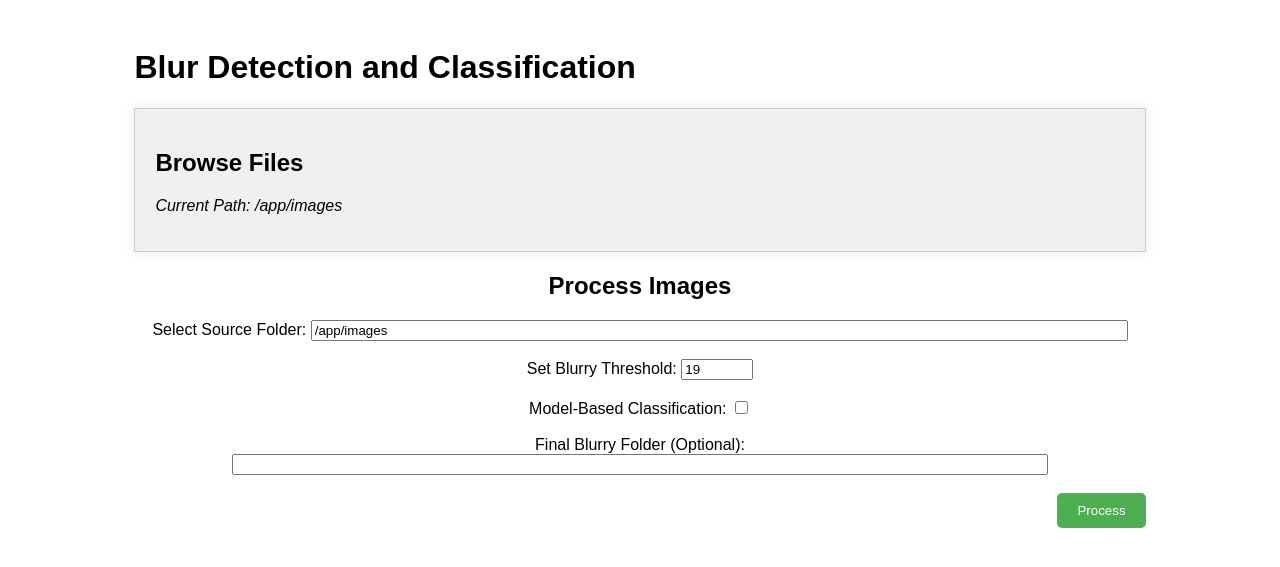
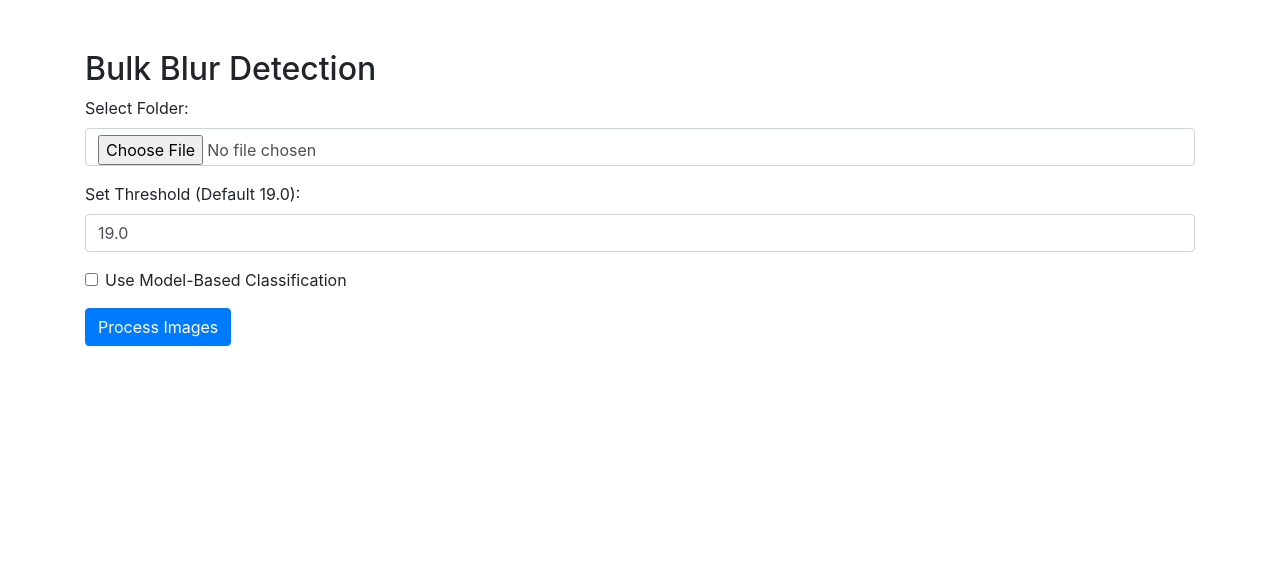
Before and after one commit to jacobm85/bulk-blur-detection, a Flask app: page / in a window 1280 px wide. Shown: the top 567 px of the page. Run offline with Flask 3, Linux system fonts and the light colour scheme; some libraries are stand-ins or nearby versions.

Commit message:
Update index.html

```diff
--- a/templates/index.html
+++ b/templates/index.html
@@ -1,152 +1,94 @@
 <!DOCTYPE html>
 <html lang="en">
+
 <head>
     <meta charset="UTF-8">
-    <title>Blur Detector</title>
-    <script src="https://cdn.socket.io/4.0.0/socket.io.min.js"></script>
+    <meta name="viewport" content="width=device-width, initial-scale=1.0">
+    <title>Blur Detection</title>
+    <link rel="stylesheet" href="https://cdnjs.cloudflare.com/ajax/libs/bootstrap/4.5.2/css/bootstrap.min.css">
     <style>
-        body {
-            font-family: Arial, sans-serif;
+        .container {
+            margin-top: 50px;
         }
-        .container {
-            width: 80%;
-            margin: 0 auto;
-            padding: 20px;
-        }
-        .file-browser {
-            background-color: #f0f0f0;
-            border: 1px solid #ccc;
-            padding: 20px;
-            margin-bottom: 20px;
-            box-shadow: 0 0 10px rgba(0, 0, 0, 0.1);
-        }
-        .directory, .file {
-            margin: 5px 0;
-            padding: 5px;
-            cursor: pointer;
-        }
-        .directory {
-            font-weight: bold;
-        }
-        .actions {
-            text-align: right;
-        }
-        .form-section {
-            text-align: center;
+
+        .alert {
             margin-top: 20px;
-        }
-        .current-path {
-            font-style: italic;
-        }
-        button {
-            background-color: #4CAF50;
-            color: white;
-            padding: 10px 20px;
-            border: none;
-            border-radius: 5px;
-            cursor: pointer;
-            transition: background-color 0.3s;
-        }
-        button:hover {
-            background-color: #45a049;
-        }
-        .back-button {
-            background-color: #f44336;
-        }
-        .back-button:hover {
-            background-color: #e53935;
-        }
-        .selected {
-            background-color: #2196F3;
-        }
-        .selected:hover {
-            background-color: #1E88E5;
-        }
-        .spinner {
-            border: 4px solid #f3f3f3;
-            border-top: 4px solid #3498db;
-            border-radius: 50%;
-            width: 30px;
-            height: 30px;
-            animation: spin 2s linear infinite;
-            display: inline-block;
-            margin-top: 10px;
-        }
-        @keyframes spin {
-            0% { transform: rotate(0deg); }
-            100% { transform: rotate(360deg); }
         }
     </style>
 </head>
+
 <body>
+    <div class="container">
+        <h2>Bulk Blur Detection</h2>
+        <form id="blurForm" action="/process" method="POST" enctype="multipart/form-data">
+            <div class="form-group">
+                <label for="inputFolder">Select Folder:</label>
+                <input type="file" class="form-control" id="inputFolder" name="inputFolder" webkitdirectory mozdirectory>
+            </div>
+            <div class="form-group">
+                <label for="threshold">Set Threshold (Default 19.0):</label>
+                <input type="number" class="form-control" id="threshold" name="threshold" value="19.0" step="0.1">
+            </div>
+            <div class="form-group form-check">
+                <input type="checkbox" class="form-check-input" id="modelbased" name="modelbased">
+                <label class="form-check-label" for="modelbased">Use Model-Based Classification</label>
+            </div>
+            <button type="submit" class="btn btn-primary">Process Images</button>
+        </form>
 
-    <div class="container">
-        <h1>Blur Detection and Classification</h1>
-
-        <div class="file-browser">
-            <h2>Browse Files</h2>
-            <p class="current-path">Current Path: /app/images</p>
-            <div id="fileList"></div>
+        <div id="message" class="alert alert-info" role="alert" style="display:none;">
+            Processing images, please wait...
         </div>
 
-        <div class="form-section">
-            <h2>Process Images</h2>
-            <form id="processForm" method="POST" action="/process">
-                <label for="source_folder">Select Source Folder:</label>
-                <input type="text" name="source_folder" id="source_folder" readonly value="/app/images" style="width: 80%"><br><br>
-
-                <label for="threshold">Set Blurry Threshold:</label>
-                <input type="number" name="threshold" id="threshold" value="19" min="1" max="1000"><br><br>
-
-                <label for="modelbased">Model-Based Classification:</label>
-                <input type="checkbox" name="modelbased" id="modelbased"><br><br>
-
-                <label for="final_blurry_folder">Final Blurry Folder (Optional):</label>
-                <input type="text" name="final_blurry_folder" id="final_blurry_folder" style="width: 80%"><br><br>
-
-                <div class="actions">
-                    <button type="submit">Process</button>
-                </div>
-            </form>
+        <div id="result" class="alert alert-success" role="alert" style="display:none;">
+            <strong>Success!</strong> Images have been processed.
         </div>
-
     </div>
 
+    <script src="https://code.jquery.com/jquery-3.5.1.min.js"></script>
+    <script src="https://cdnjs.cloudflare.com/ajax/libs/bootstrap/4.5.2/js/bootstrap.bundle.min.js"></script>
     <script>
-        var socket = io();
+        // Show the "Select Folder" input field functionality
+        document.getElementById('inputFolder').addEventListener('change', function () {
+            var folderPath = this.files[0].webkitRelativePath;
+            if (folderPath) {
+                console.log("Selected folder: " + folderPath.split('/')[0]);
+            }
+        });
 
-        // Function to update the selected folder input field
-        function updateFolderInput(path) {
-            // Set the value of the input field to the selected path
-            document.getElementById("source_folder").value = path;
-        }
+        // Submit form
+        $("#blurForm").on("submit", function (event) {
+            event.preventDefault();
 
-        // Implement your browse functionality here
-        socket.on('files', function(data) {
-            // Update the file/folder list UI based on the directory received
-            const fileList = document.getElementById("fileList");
-            fileList.innerHTML = '';
+            var formData = new FormData(this);
+            var threshold = $("#threshold").val();
+            formData.append("threshold", threshold);
 
-            data.files.forEach(function(item) {
-                const fileItem = document.createElement('div');
-                fileItem.classList.add(item.is_dir ? 'directory' : 'file');
-                fileItem.textContent = item.name;
+            // Check if model-based classification is selected
+            if ($("#modelbased").prop('checked')) {
+                formData.append("modelbased", "true");
+            }
 
-                fileItem.addEventListener('click', function() {
-                    // When a folder is clicked, update the folder input
-                    if (item.is_dir) {
-                        updateFolderInput(item.name);  // Update input with folder name
-                    }
-                });
+            $("#message").show();  // Show the processing message
 
-                fileList.appendChild(fileItem);
+            // Ajax request to handle form submission
+            $.ajax({
+                url: "/process",  // Adjust the action URL if necessary
+                type: "POST",
+                data: formData,
+                processData: false,
+                contentType: false,
+                success: function (data) {
+                    $("#message").hide();
+                    $("#result").show();
+                },
+                error: function (err) {
+                    $("#message").hide();
+                    alert("An error occurred: " + err.statusText);
+                }
             });
         });
+    </script>
+</body>
 
-        // Initial connection to the socket to fetch files and directories
-        socket.emit('browse', { path: '/app/images' });
-
-    </script>
-
-</body>
 </html>
```
